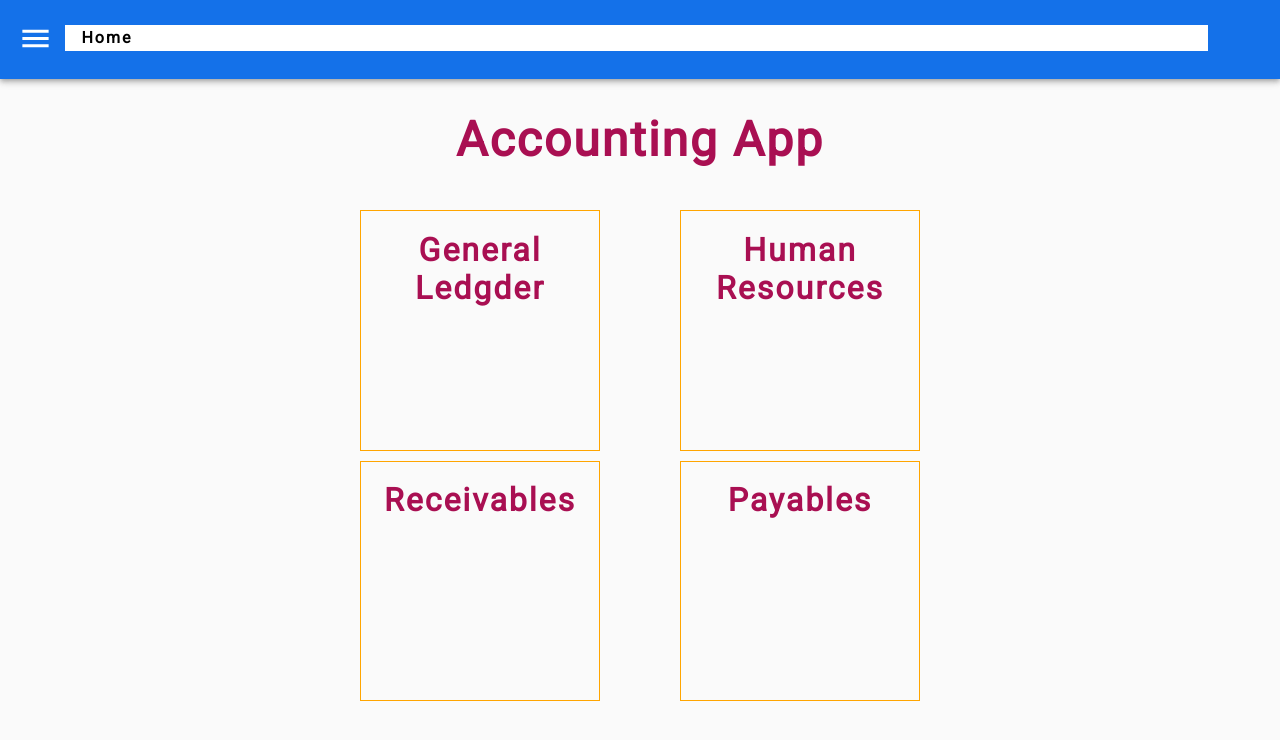
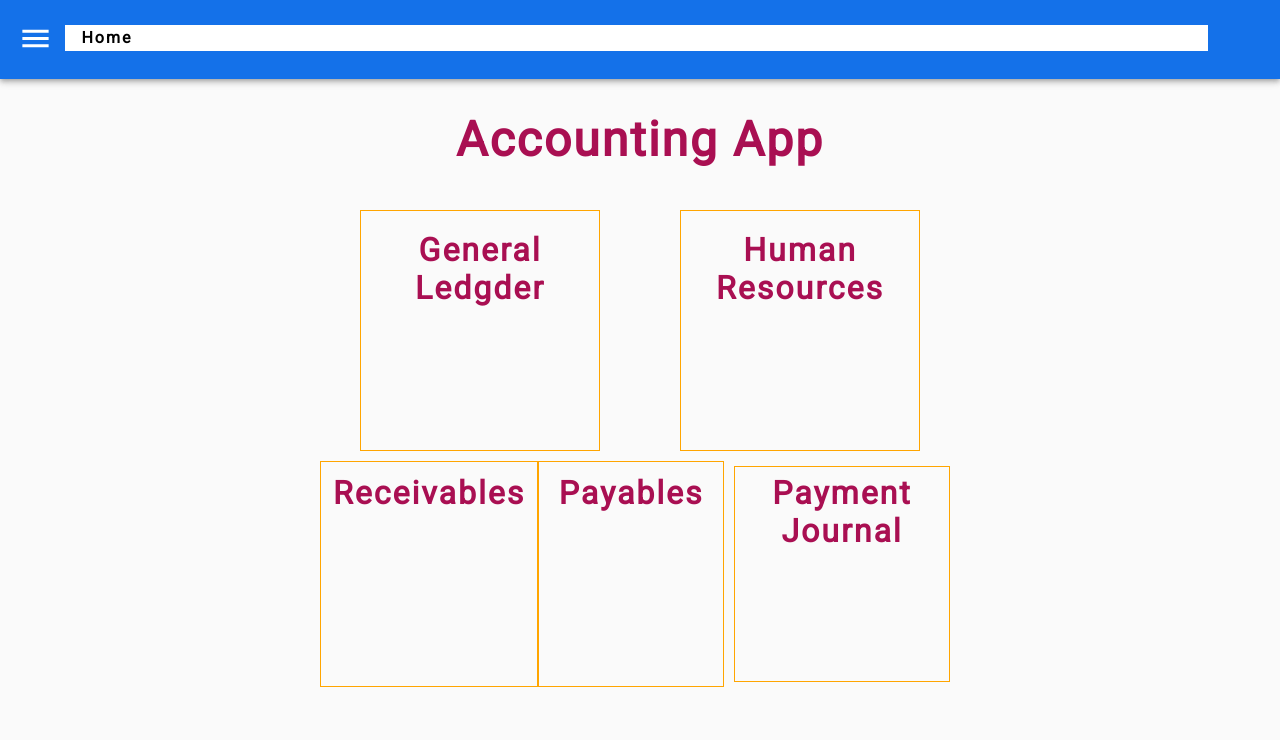
Before and after one commit to philip993/accounting, a React (Create React App) app in the folder acc-front/: page / in a window 1280 px wide. Shown: the top 740 px of the page. Built offline with nearby package versions, Linux system fonts and the light colour scheme.

Commit message:
3.6. Updated for payment journal menu

```diff
--- a/acc-front/src/components/App/App.js
+++ b/acc-front/src/components/App/App.js
@@ -22,6 +22,7 @@ import CreateSalesInvoice from '../CreateSalesInvoice/CreateSalesInvoice';
 import DetailsSalesInvoice from '../DetailsSalesInvoice/DetailsSalesInvoice';
 import CustomerHistory from '../Customer/CustomerHistory';
 import CreateCustomer from '../CreateCustomer/CreateCustomer';
+import PaymentJournalMenu from '../Menu/PaymentJournalMenu';
 
 const App = () => {
   return (
@@ -49,6 +50,7 @@ const App = () => {
         <Route exact path="/receivables" component={ReceivablesMenu} />
         <Route exact path="/general" component={GeneralMenu} />
         <Route exact path="/hr" component={HumanResourcesMenu} />
+        <Route exact path="/journal" component={PaymentJournalMenu} />
         <Route
           exact
           path="/receivables/salesinvoice"
--- a/acc-front/src/components/Home/Home.js
+++ b/acc-front/src/components/Home/Home.js
@@ -27,6 +27,11 @@ const Home = () => {
           Payables
         </Link>
       </div>
+      <div className="four">
+        <Link className="link" to="/journal">
+          Payment Journal
+        </Link>
+      </div>
     </div>
   );
 };
--- a/acc-front/src/components/Home/HomeStyle.scss
+++ b/acc-front/src/components/Home/HomeStyle.scss
@@ -26,7 +26,8 @@
 
 
     .two,
-    .three {
+    .three,
+    .four {
         display: flex;
         flex-direction: row;
         flex-basis: 100%;
```
